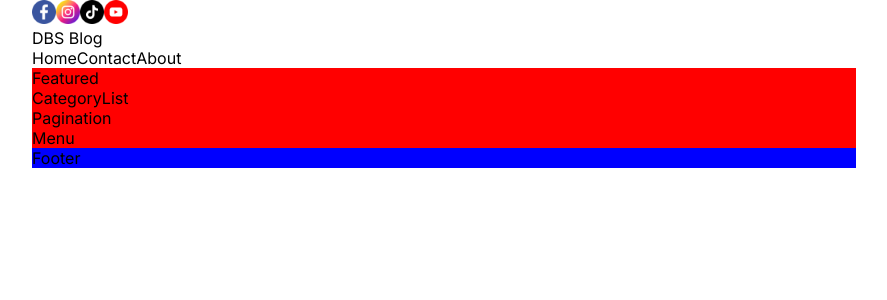
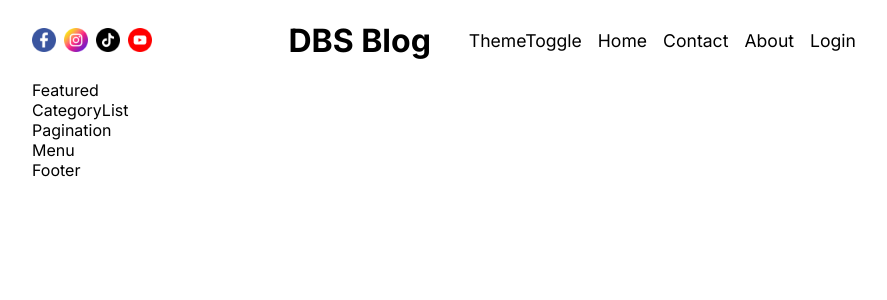
Before and after one commit to dinbandhu12/fullstack-blog-app, a Next.js app: page / in a window 1280 px wide. Shown: the top 300 px of the page, without its empty margins (196-1083 px from the left). Built offline with nearby package versions, Linux system fonts and the light colour scheme.

Commit message:
added navbar links and style

```diff
--- a/src/components/Menu/menu.module.css
+++ b/src/components/Menu/menu.module.css
@@ -1,3 +1,2 @@
 .container {
-    background-color: red;
 }
--- /dev/null
+++ b/src/components/authLinks/AuthLinks.jsx
@@ -0,0 +1,20 @@
+import Link from "next/link";
+import styles from "./authLinks.module.css";
+
+
+const AuthLink = () => {
+  const status = "notauthenticated"
+
+  return <>
+    {status === "notauthenticated" ? (
+      <Link href="/login">Login</Link>
+    ) : (
+      <>
+        <Link href="/write">WritePost</Link>
+        <span className={styles.link}>Logout</span>
+      </>
+    )}
+  </>
+}
+
+export default AuthLink
--- /dev/null
+++ b/src/components/authLinks/authLinks.module.css
@@ -0,0 +1,3 @@
+.link {
+    cursor: pointer;
+}
--- a/src/components/cardList/cardList.module.css
+++ b/src/components/cardList/cardList.module.css
@@ -1,3 +1,2 @@
 .container {
-    background-color: red;
 }
--- a/src/components/categoryList/categoryList.module.css
+++ b/src/components/categoryList/categoryList.module.css
@@ -1,3 +1,2 @@
 .container {
-    background-color: red;
 }
--- a/src/components/featured/featured.module.css
+++ b/src/components/featured/featured.module.css
@@ -1,3 +1,2 @@
 .container {
-    background-color: red;
 }
--- a/src/components/footer/footer.module.css
+++ b/src/components/footer/footer.module.css
@@ -1,3 +1,2 @@
 .container {
-    background-color: blue;
 }
--- a/src/components/navbar/Navbar.jsx
+++ b/src/components/navbar/Navbar.jsx
@@ -2,6 +2,8 @@ import React from 'react'
 import styles from './navbar.module.css'
 import Image from 'next/image'
 import Link from 'next/link'
+import ThemeToggle from '../themeToggle/ThemeToggle'
+import AuthLinks from '../authLinks/AuthLinks'
 
 const Navbar = () => {
   return (
@@ -14,9 +16,11 @@ const Navbar = () => {
       </div>
       <div className={styles.logo}>DBS Blog</div>
       <div className={styles.links}>
-        <Link href='/'>Home</Link>
-        <Link href='/'>Contact</Link>
-        <Link href='/'>About</Link>
+        <ThemeToggle />
+        <Link href='/' className={styles.navhome}>Home</Link>
+        <Link href='/' className={styles.navcontact}>Contact</Link>
+        <Link href='/' className={styles.navabout}>About</Link>
+        <AuthLinks />
       </div>
     </div>
   )
--- a/src/components/navbar/navbar.module.css
+++ b/src/components/navbar/navbar.module.css
@@ -1,3 +1,34 @@
 .container {
-    background-color: none;
+    display: flex;
+    align-items: center;
+    justify-content: space-between;
+    height: 5rem;
 }
+
+.social {
+    display: flex;
+    gap: 0.5rem;
+    flex: 1;
+}
+
+.logo {
+    flex: 1;
+    text-align: center;
+    font-size: 2rem;
+    font-weight: 700;
+}
+
+.links {
+    display: flex;
+    gap: 1rem;
+    flex: 1;
+    font-size: 1.1rem;
+}
+
+/* for hover animaiton of navlinks items */
+/* .navhome:hover {
+    font-weight: 800;
+}
+.navcontact:hover {
+    font-weight: 800;
+} */
--- a/src/components/pagination/pagination.module.css
+++ b/src/components/pagination/pagination.module.css
@@ -1,3 +1,2 @@
 .container {
-    background-color: red;
 }
--- /dev/null
+++ b/src/components/themeToggle/ThemeToggle.jsx
@@ -0,0 +1,11 @@
+import styles from "./themeToggle.module.css";
+
+const ThemeToggle = () => {
+  return (
+    <div className={styles.container}>
+      ThemeToggle
+    </div>
+  )
+}
+
+export default ThemeToggle
```
Also changed, not shown: src/components/themeToggle/themeToggle.module.css (added).
